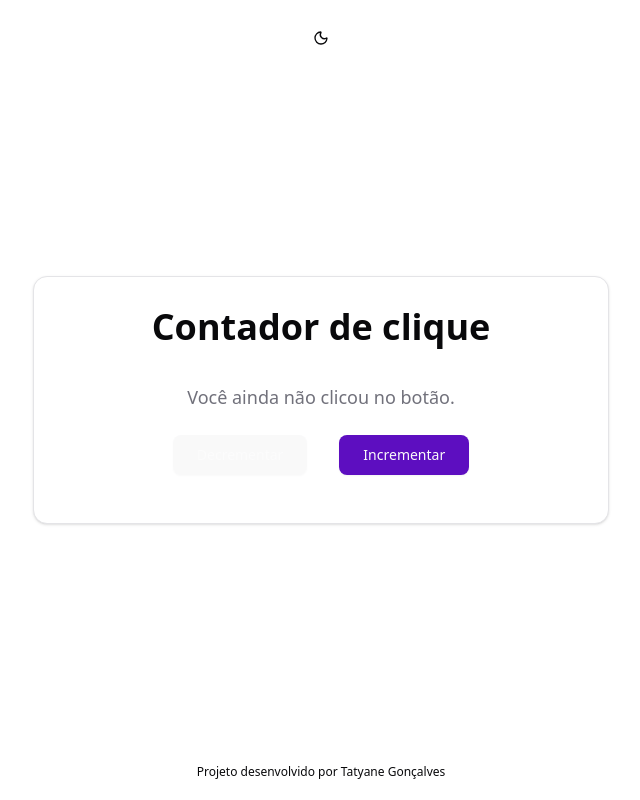
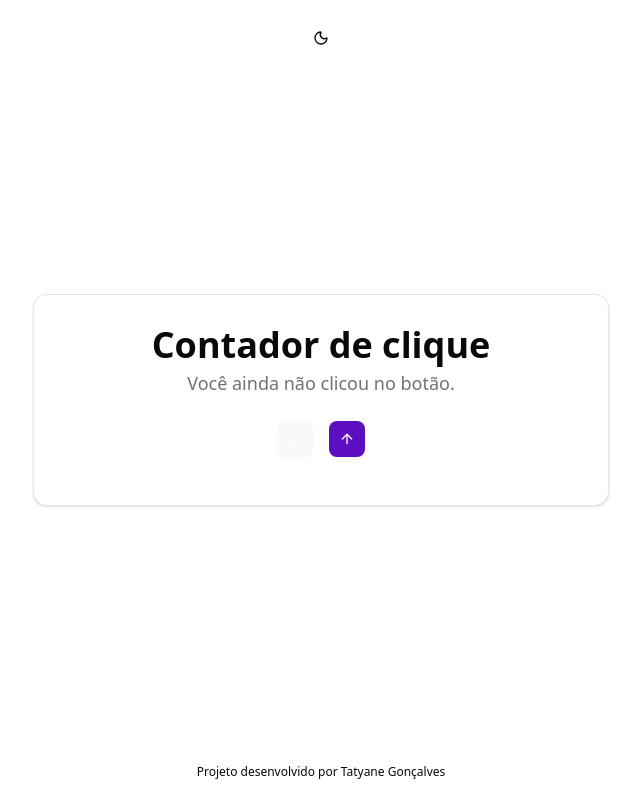
Before and after one commit to Tatyane-Goncalves/button_counter, a React (Vite) app: page / in a window 1280 px wide. Shown: the whole page, without its empty margins (319-959 px from the left). Built offline with nearby package versions, Linux system fonts and the light colour scheme.

Commit message:
styles: Update in the components

```diff
--- a/src/components/ButtonDecrement.tsx
+++ b/src/components/ButtonDecrement.tsx
@@ -1,4 +1,6 @@
+import { ArrowDown } from 'lucide-react'
 import { Button } from './ui/button'
+
 
 interface ButtonDecrementProps {
   onClick: () => void
@@ -10,8 +12,8 @@ export default function ButtonDecrement({
   disabled,
 }: ButtonDecrementProps) {
   return (
-    <Button disabled={disabled} onClick={onClick} size={'lg'}>
-      Decrementar
+    <Button disabled={disabled} onClick={onClick} size={'icon'}>
+      <ArrowDown />
     </Button>
   )
 }
--- a/src/components/ButtonIncrement.tsx
+++ b/src/components/ButtonIncrement.tsx
@@ -1,3 +1,4 @@
+import { ArrowUp } from 'lucide-react'
 import { Button } from './ui/button'
 
 interface ButtonIncrementProps {
@@ -10,8 +11,8 @@ export default function ButtonIncrement({
   disabled,
 }: ButtonIncrementProps) {
   return (
-    <Button disabled={disabled} onClick={onClick} size={'lg'}>
-      Incrementar
+    <Button disabled={disabled} onClick={onClick} size={'icon'}>
+      <ArrowUp />
     </Button>
   )
 }
--- a/src/components/ButtonReset.tsx
+++ b/src/components/ButtonReset.tsx
@@ -1,3 +1,4 @@
+import { Loader } from 'lucide-react'
 import { Button } from './ui/button'
 
 interface ButtonResetProps {
@@ -7,7 +8,7 @@ interface ButtonResetProps {
 export default function ButtonReset({ onReset }: ButtonResetProps) {
   return (
     <Button onClick={onReset} variant={'secondary'}>
-      Resetar
+      <Loader />
     </Button>
   )
 }
--- a/src/components/Counter.tsx
+++ b/src/components/Counter.tsx
@@ -2,7 +2,13 @@ import { useCounter } from '@/hooks/useCounter'
 import ButtonDecrement from './ButtonDecrement'
 import ButtonIncrement from './ButtonIncrement'
 import ButtonReset from './ButtonReset'
-import { Card, CardDescription, CardHeader, CardTitle } from './ui/card'
+import {
+  Card,
+  CardContent,
+  CardDescription,
+  CardHeader,
+  CardTitle,
+} from './ui/card'
 
 export default function Counter() {
   const {
@@ -17,8 +23,6 @@ export default function Counter() {
     <Card>
       <CardHeader>
         <CardTitle>Contador de clique</CardTitle>
-      </CardHeader>
-
         {isCounter > 1 && (
           <CardDescription>Você clicou {isCounter} vezes!</CardDescription>
         )}
@@ -28,9 +32,14 @@ export default function Counter() {
         {isCounter === 1 && (
           <CardDescription>Você clicou {isCounter} vez!</CardDescription>
         )}
+      </CardHeader>
 
-      <section className="flex w-full items-center justify-center gap-8">
-        <ButtonDecrement disabled={isCounter === 0} onClick={handleDecrement} />
+      <CardContent>
+        <section className="flex w-full items-center justify-center gap-2 md:gap-4 ">
+          <ButtonDecrement
+            disabled={isCounter === 0}
+            onClick={handleDecrement}
+          />
           <ButtonIncrement
             disabled={isCounter === 10}
             onClick={handleIncrement}
@@ -46,11 +55,14 @@ export default function Counter() {
 
           {isCounter === CLICK_LIMIT && (
             <>
-            <p className="text-sm">Você chegou no limite máximo de cliques.</p>
               <ButtonReset onReset={handleReset} />
+              <p className="text-sm">
+                Você chegou no limite máximo de cliques.
+              </p>
             </>
           )}
         </section>
+      </CardContent>
     </Card>
   )
 }
--- a/src/components/ui/button.tsx
+++ b/src/components/ui/button.tsx
@@ -10,19 +10,19 @@ const buttonVariants = cva(
     variants: {
       variant: {
         default:
-          'cursor-pointer bg-violet-800 text-normal text-primary-foreground shadow-xs hover:bg-violet-900/80 disabled:bg-zinc-100 dark:bg-violet-800 dark:text-zinc-50 dark:disabled:bg-zinc-600 dark:disabled:text-zinc-600 dark:hover:bg-violet-300/80',
+          'max-w-full cursor-pointer bg-violet-800 text-normal text-primary-foreground shadow-xs hover:bg-violet-900/80 disabled:bg-zinc-100 dark:bg-violet-800 dark:text-zinc-50 dark:disabled:bg-zinc-600 dark:disabled:text-zinc-600 dark:hover:bg-violet-300/80',
         destructive:
           'bg-destructive text-white shadow-xs hover:bg-destructive/90 focus-visible:ring-destructive/20 dark:bg-destructive/60 dark:focus-visible:ring-destructive/40',
         outline:
           'border bg-background shadow-xs hover:bg-accent hover:text-accent-foreground dark:border-input dark:bg-input/30 dark:hover:bg-input/50',
         secondary:
-          'cursor-pointer bg-purple-200 text-secondary-foreground shadow-xs hover:bg-purple-200/80',
+          'cursor-pointer bg-purple-200 text-secondary-foreground shadow-xs hover:bg-purple-200/80 dark:text-zinc-800',
         ghost:
           'absolute top-5 cursor-pointer hover:bg-accent hover:text-accent-foreground dark:hover:bg-accent/50',
         link: 'text-primary underline-offset-4 hover:underline',
       },
       size: {
-        default: 'h-9 px-4 py-2 has-[>svg]:px-3',
+        default: 'h-9 px-4 py-2 has-[>svg]:px-3 ',
         sm: 'h-8 gap-1.5 rounded-md px-3 has-[>svg]:px-2.5',
         lg: 'h-10 rounded-md px-6 has-[>svg]:px-4',
         icon: 'size-9',
--- a/src/components/ui/card.tsx
+++ b/src/components/ui/card.tsx
@@ -2,11 +2,11 @@ import type * as React from 'react'
 
 import { cn } from '@/lib/utils'
 
-function Card({ className, ...props }: React.ComponentProps<'div'>) {
+function Card({ className, ...props }: React.ComponentProps<'main'>) {
   return (
-    <div
+    <main
       className={cn(
-        'flex w-[80%] max-w-xl flex-col gap-6 rounded-xl border bg-card p-6 text-card-foreground shadow-sm',
+        'flex w-[80%] max-w-xl flex-col gap-2 rounded-xl border bg-card p-4 text-card-foreground shadow-sm md:p-8 sm:gap-6',
         className
       )}
       data-slot="card"
@@ -15,11 +15,11 @@ function Card({ className, ...props }: React.ComponentProps<'div'>) {
   )
 }
 
-function CardHeader({ className, ...props }: React.ComponentProps<'div'>) {
+function CardHeader({ className, ...props }: React.ComponentProps<'header'>) {
   return (
-    <div
+    <header
       className={cn(
-        '@container/card-header grid auto-rows-min grid-rows-[auto_auto] items-center justify-center gap-1.5 p-2 has-data-[slot=card-action]:grid-cols-[1fr_auto] [.border-b]:pb-6',
+        '@container/card-header grid auto-rows-min grid-rows-[auto_auto] items-center justify-center gap-1.5 text-center has-data-[slot=card-action]:grid-cols-[1fr_auto] [.border-b]:pb-6',
         className
       )}
       data-slot="card-header"
@@ -28,20 +28,26 @@ function CardHeader({ className, ...props }: React.ComponentProps<'div'>) {
   )
 }
 
-function CardTitle({ className, ...props }: React.ComponentProps<'div'>) {
+function CardTitle({ className, ...props }: React.ComponentProps<'h1'>) {
   return (
-    <div
-      className={cn('font-semibold text-4xl leading-none', className)}
+    <h1
+      className={cn(
+        'font-semibold text-xl leading-none sm:text-4xl',
+        className
+      )}
       data-slot="card-title"
       {...props}
     />
   )
 }
 
-function CardDescription({ className, ...props }: React.ComponentProps<'div'>) {
+function CardDescription({ className, ...props }: React.ComponentProps<'p'>) {
   return (
-    <div
-      className={cn('text-center text-lg text-muted-foreground', className)}
+    <p
+      className={cn(
+        'text-center text-muted-foreground text-sm md:text-lg',
+        className
+      )}
       data-slot="card-description"
       {...props}
     />
@@ -61,10 +67,10 @@ function CardAction({ className, ...props }: React.ComponentProps<'div'>) {
   )
 }
 
-function CardContent({ className, ...props }: React.ComponentProps<'div'>) {
+function CardContent({ className, ...props }: React.ComponentProps<'main'>) {
   return (
-    <div
-      className={cn('px-6', className)}
+    <main
+      className={cn('flex flex-col gap-2 px-6 sm:gap-4', className)}
       data-slot="card-content"
       {...props}
     />
```
Lines whose indentation alone changed are shown as unchanged.
